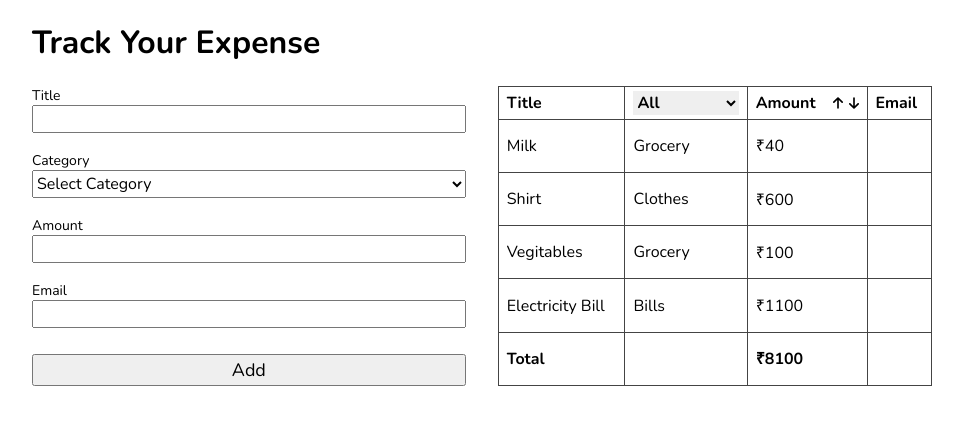
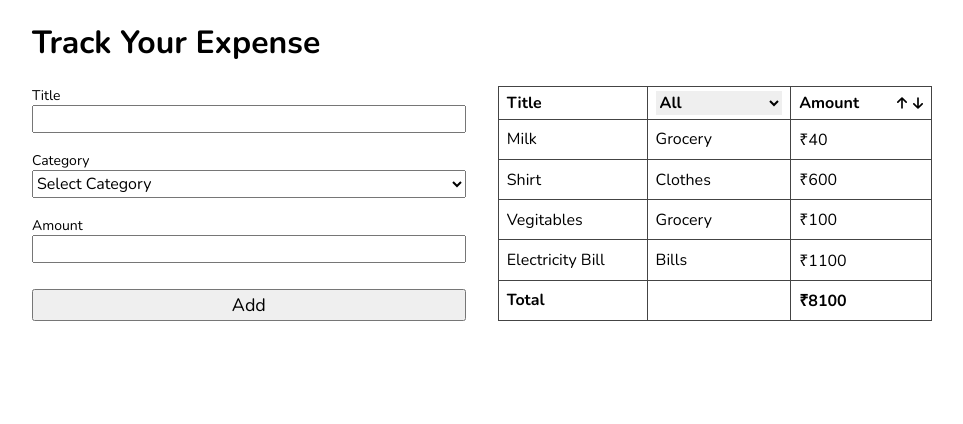
Before and after one commit to JanakBB/ReactForm, a React (Vite) app: page / in a window 1280 px wide. Shown: the top 424 px of the page, without its empty margins (158-1121 px from the left). Built offline with nearby package versions, Linux system fonts and the light colour scheme.

Commit message:
remover email input field

```diff
--- a/src/components/ExpenseForm.jsx
+++ b/src/components/ExpenseForm.jsx
@@ -7,7 +7,6 @@ export default function ExpenseForm({ setExpenses }) {
     title: "",
     category: "",
     amount: "",
-    email: "",
   });
 
   const [errors, setErrors] = useState({});
@@ -19,13 +18,7 @@ export default function ExpenseForm({ setExpenses }) {
     ],
     category: [{ required: true, message: "Please enter category!" }],
     amount: [{ required: true, message: "Please enter amount!" }],
-    email: [
-      { required: true, message: "Please enter email" },
-      {
-        pattern: /^[\w-\.]+@([\w-]+\.)+[\w-]{2,4}$/,
-        message: "Please enter valid email!",
-      },
-    ],
+
   };
 
   const validation = (formData) => {
@@ -38,10 +31,6 @@ export default function ExpenseForm({ setExpenses }) {
           return true;
         }
         if (rule.minLength && value.length < 5) {
-          errorData[key] = rule.message;
-          return true;
-        }
-        if (rule.pattern && !rule.pattern.test(value)) {
           errorData[key] = rule.message;
           return true;
         }
@@ -65,8 +54,7 @@ export default function ExpenseForm({ setExpenses }) {
     setExpense({
       title: "",
       category: "",
-      amount: "",
-      email: ""
+      amount: ""
     });
   };
 
@@ -107,14 +95,6 @@ export default function ExpenseForm({ setExpenses }) {
         onchange={onChangeHandler}
         error={errors.amount}
       />
-      <Input
-        label="Email"
-        id="email"
-        name="email"
-        value={expense.email}
-        onchange={onChangeHandler}
-        error={errors.email}
-      />
       <button className="add-btn">Add</button>
     </form>
   );
--- a/src/components/ExpenseTable.jsx
+++ b/src/components/ExpenseTable.jsx
@@ -37,7 +37,6 @@ export default function ExpenseTable({ expenses }) {
               </svg>
             </div>
           </th>
-          <th>Email</th>
         </tr>
       </thead>
       <tbody>
@@ -46,14 +45,12 @@ export default function ExpenseTable({ expenses }) {
             <td>{title}</td>
             <td>{category}</td>
             <td>₹{amount}</td>
-            <td>{email}</td>
           </tr>
         ))}
         <tr>
           <th>Total</th>
           <th></th>
           <th>₹8100</th>
-          <th></th>
         </tr>
       </tbody>
     </table>
```
